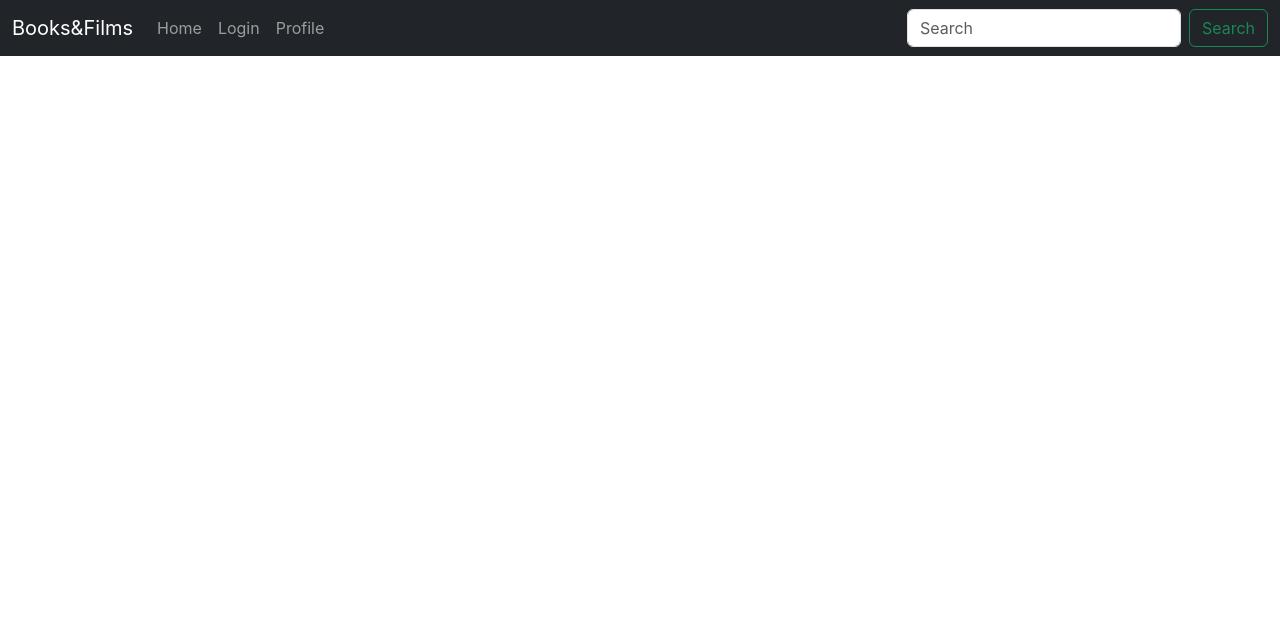
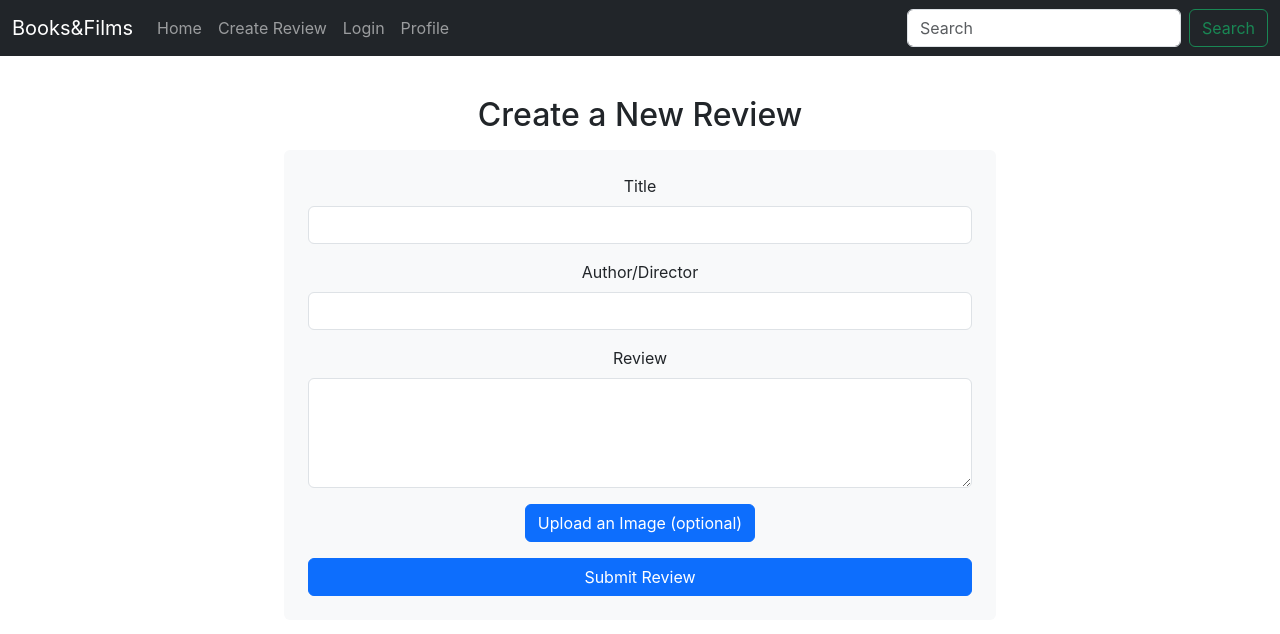
Before and after one commit to Celomarcelo/Books-and-Films-Frontend, a React (Create React App) app in the folder review-platform-frontend/: page /reviews/create in a window 1280 px wide. Shown: the top 634 px of the page. Built offline with nearby package versions, Linux system fonts and the light colour scheme.

Commit message:
creted custom style css for createReviews
added css style for upload img button with cursor, padding, bg color, border radius
import css file ,added classes for button

```diff
--- /dev/null
+++ b/review-platform-frontend/src/assets/css/CreateReview_style.css
@@ -0,0 +1,16 @@
+.file-input {
+    display: none;
+}
+
+.custom-file-upload label {
+    cursor: pointer;
+    padding: 10px 20px;
+    background-color: #007bff;
+    color: white;
+    border-radius: 5px;
+    display: inline-block;
+}
+
+.custom-file-upload label:hover {
+    background-color: #0056b3;
+}
--- a/review-platform-frontend/src/components/CreateReview.js
+++ b/review-platform-frontend/src/components/CreateReview.js
@@ -1,5 +1,6 @@
 import React, { useState } from 'react';
 import axios from 'axios';
+import '../assets/css/CreateReview_style.css';
 
 const CreateReview = () => {
   const [title, setTitle] = useState('');
@@ -12,7 +13,7 @@ const CreateReview = () => {
   const handleSubmit = (event) => {
     event.preventDefault();
 
-    if (!title || !authorDirector || !reviewText) {
+    if (!title || !authorDirector || !content) {
       setError('Please fill in all required fields.');
       return;
     }
@@ -42,13 +43,13 @@ const CreateReview = () => {
   };
 
   return (
-    <div className="container mt-5">
+    <div className="container mt-5 pt-5 text-center">
       <h2>Create a New Review</h2>
 
       {error && <div className="alert alert-danger">{error}</div>}
       {success && <div className="alert alert-success">{success}</div>}
 
-      <form onSubmit={handleSubmit} className="p-4 bg-light rounded">
+      <form onSubmit={handleSubmit} className="p-4 bg-light rounded mt-3">
         <div className="mb-3">
           <label htmlFor="title" className="form-label">Title</label>
           <input
@@ -78,20 +79,22 @@ const CreateReview = () => {
             className="form-control"
             id="content"
             rows="4"
-            value={reviewText}
-            onChange={(e) => setReviewText(e.target.value)}
+            value={content}
+            onChange={(e) => setReviewContent(e.target.value)}
             required
           ></textarea>
         </div>
 
         <div className="mb-3">
-          <label htmlFor="img" className="form-label">Upload an Image (optional)</label>
+          <label htmlFor="img" className="btn btn-primary">Upload an Image (optional)</label>
+          <div className="custom-file-upload">
           <input
             type="file"
-            className="form-control"
+            className="file-input"
             id="img"
             onChange={(e) => setImg(e.target.files[0])}
           />
+          </div>
         </div>
 
         <div className="d-grid">
--- a/review-platform-frontend/src/components/Layout.js
+++ b/review-platform-frontend/src/components/Layout.js
@@ -7,6 +7,7 @@ import Register from './Register';
 import Favorites from './Favorites';
 import Login from './Login';
 import Profile from './Profile';
+import CreateReview from './CreateReview';
 
 function Layout() {
     const location = useLocation();
@@ -14,8 +15,8 @@ function Layout() {
 
     const stickyColumnStyle = {
         position: 'sticky',
-        top: '150px',
-        height: 'calc(100vh - 150px)',
+        top: '100px',
+        height: 'calc(100vh - 100px)',
     };
 
     const navbarStyle = {
@@ -44,6 +45,7 @@ function Layout() {
                             <Route path="/register" element={<Register />} />
                             <Route path="/api/login/" element={<Login />} />
                             <Route path="/profile/" element={<Profile />} />
+                            <Route path="/reviews/create/" element={<CreateReview />} />
                         </Routes>
                     </div>
                     {!isAuthPage && (
--- a/review-platform-frontend/src/components/NavBar.js
+++ b/review-platform-frontend/src/components/NavBar.js
@@ -5,7 +5,7 @@ function Navbar() {
     return (
         <nav className="navbar navbar-expand-lg navbar-dark bg-dark">
             <div className="container-fluid">
-                <a className="navbar-brand" href="#">Books&Films</a>
+                <a className="navbar-brand">Books&Films</a>
                 <button className="navbar-toggler" type="button" data-bs-toggle="collapse" data-bs-target="#navbarNav" aria-controls="navbarNav" aria-expanded="false" aria-label="Toggle navigation">
                     <span className="navbar-toggler-icon"></span>
                 </button>
@@ -15,6 +15,7 @@ function Navbar() {
                             <Link className="nav-link" to="/">Home</Link>
                         </li>
                         <li className="nav-item">
+                            <Link className="nav-link" to="/reviews/create/">Create Review</Link>
                         </li>
                         <li className="nav-item">
                             <Link className="nav-link" to="/api/login/">Login</Link>
--- a/review-platform-frontend/src/components/Profile.js
+++ b/review-platform-frontend/src/components/Profile.js
@@ -1,7 +1,7 @@
 import React, { useState, useEffect } from 'react';
 import axios from 'axios';
 import { useNavigate } from 'react-router-dom';
-import '../assets/css/profile_style.css'
+import '../assets/css/profile_style.css';
 
 const UserProfile = () => {
     // State to hold user profile data, including biography and profile image
```
